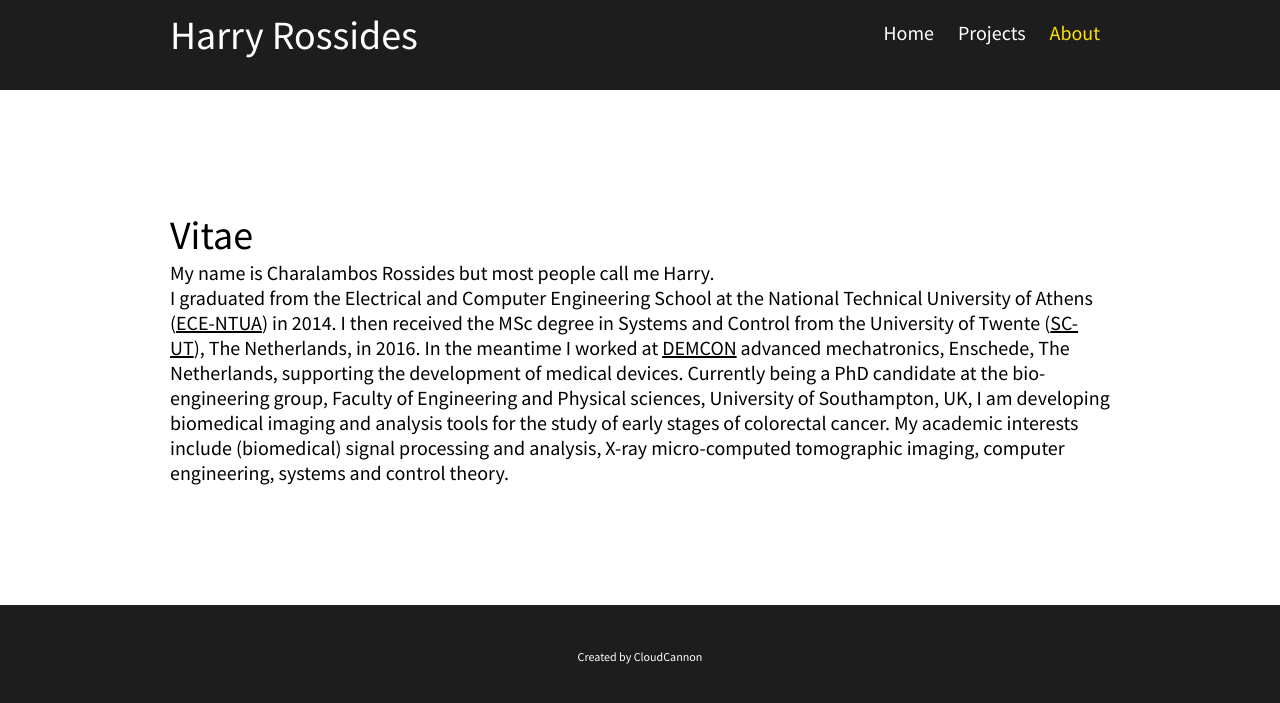
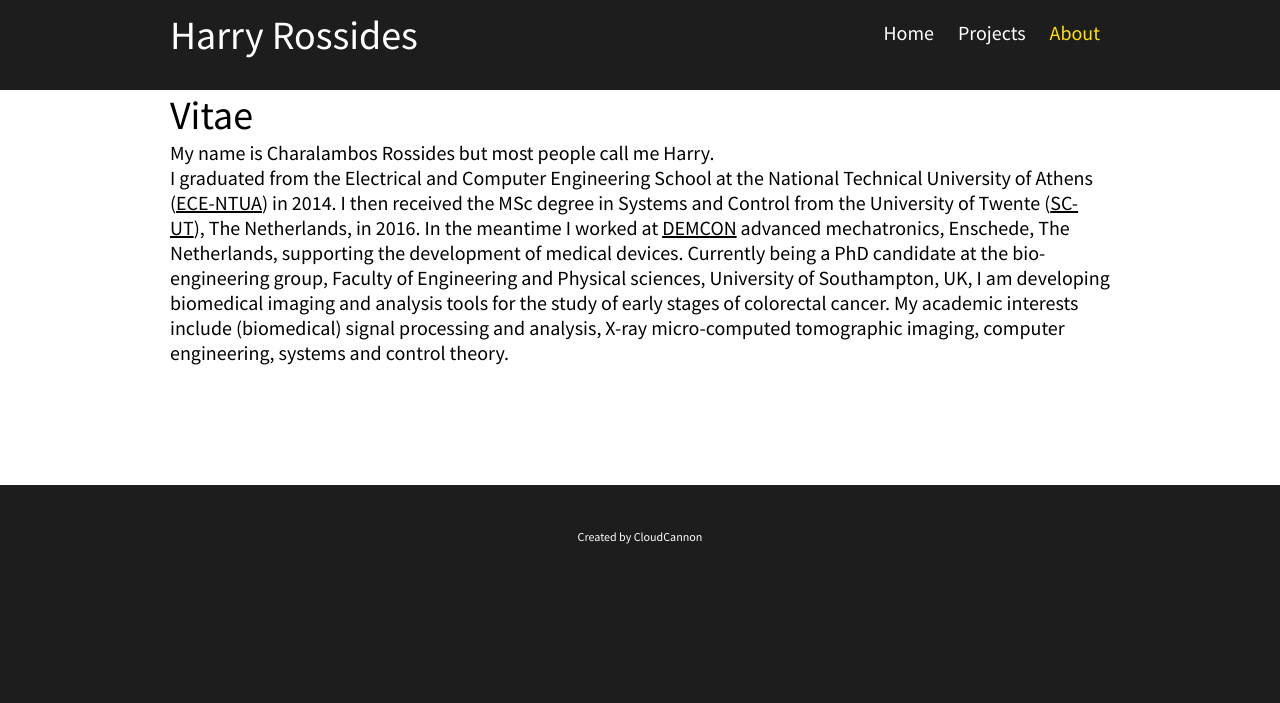
Before and after one commit to HarryRos/HarryRos.github.io, a Jekyll site: the page built from about.html, in a window 1280 px wide. Shown: the top 703 px of the page. Built offline with Jekyll 4.4.1, drawn with Linux system fonts in a browser that asks for light colours.

Commit message:
No change

```diff
--- a/about.html
+++ b/about.html
@@ -3,8 +3,9 @@ layout: default
 title: About
 navigation_weight: 3
 ---
+
 <div class="container">
-	<p class="blog-post spacing">
+	<p class="blog-posts">
 		<h1>Vitae</h1>
 		My name is Charalambos Rossides but most people call me Harry.<br>
 		I graduated from the Electrical and Computer Engineering School
--- a/index.html
+++ b/index.html
@@ -3,6 +3,7 @@ layout: default
 title: Home
 navigation_weight: 1
 ---
+
 <section class="hero">
 	<div class="small-container">
 		<p class="quote">"It's not that I'm so smart, it's just that I stay with problems longer."<br>- Albert Einstein</p>
--- a/projects.html
+++ b/projects.html
@@ -3,8 +3,8 @@ layout: default
 title: Projects
 navigation_weight: 2
 ---
+
 <div class="container">
-
 	<div class="blog-posts">
 		{% for post in site.posts %}
 			<div class="blog-post spacing">
```
